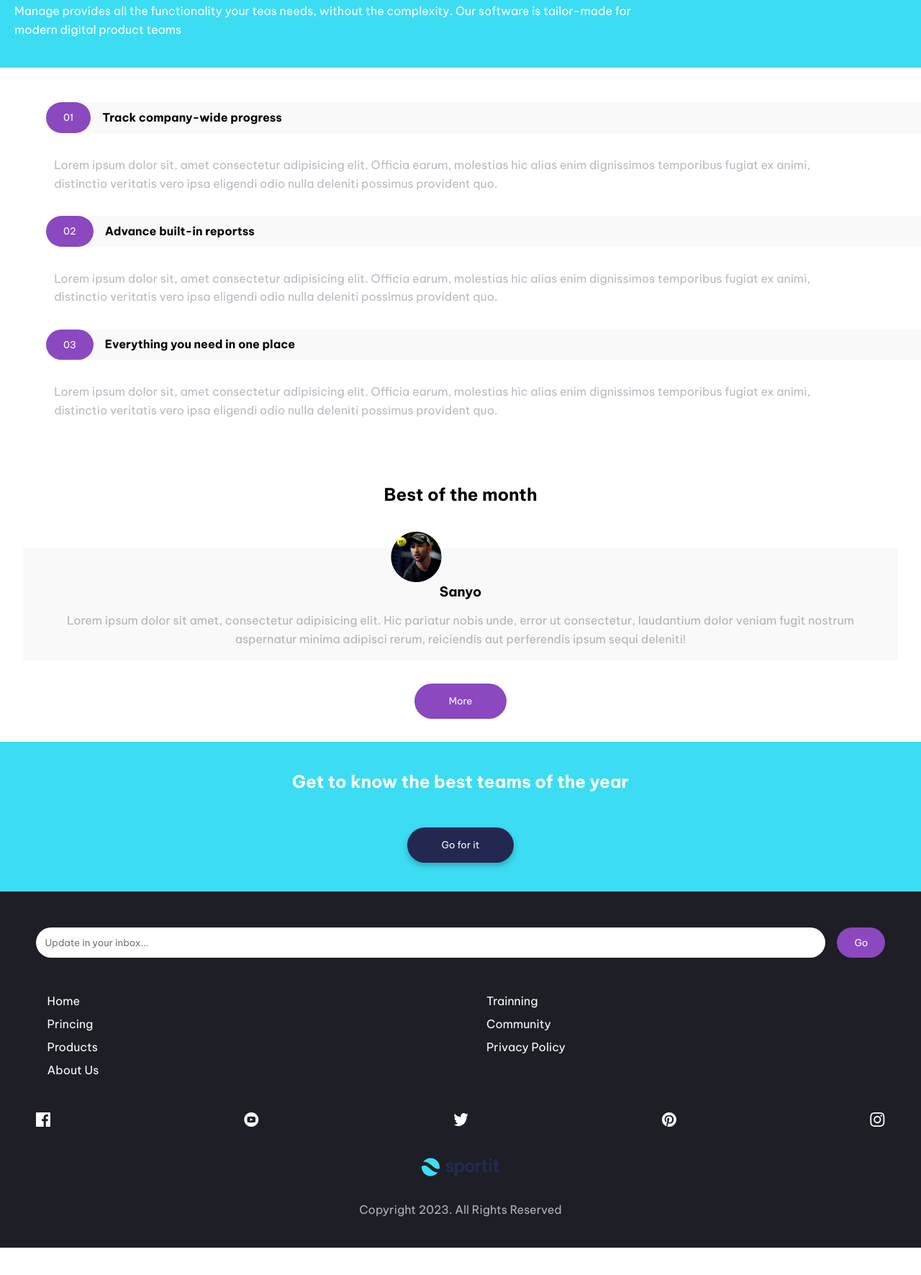
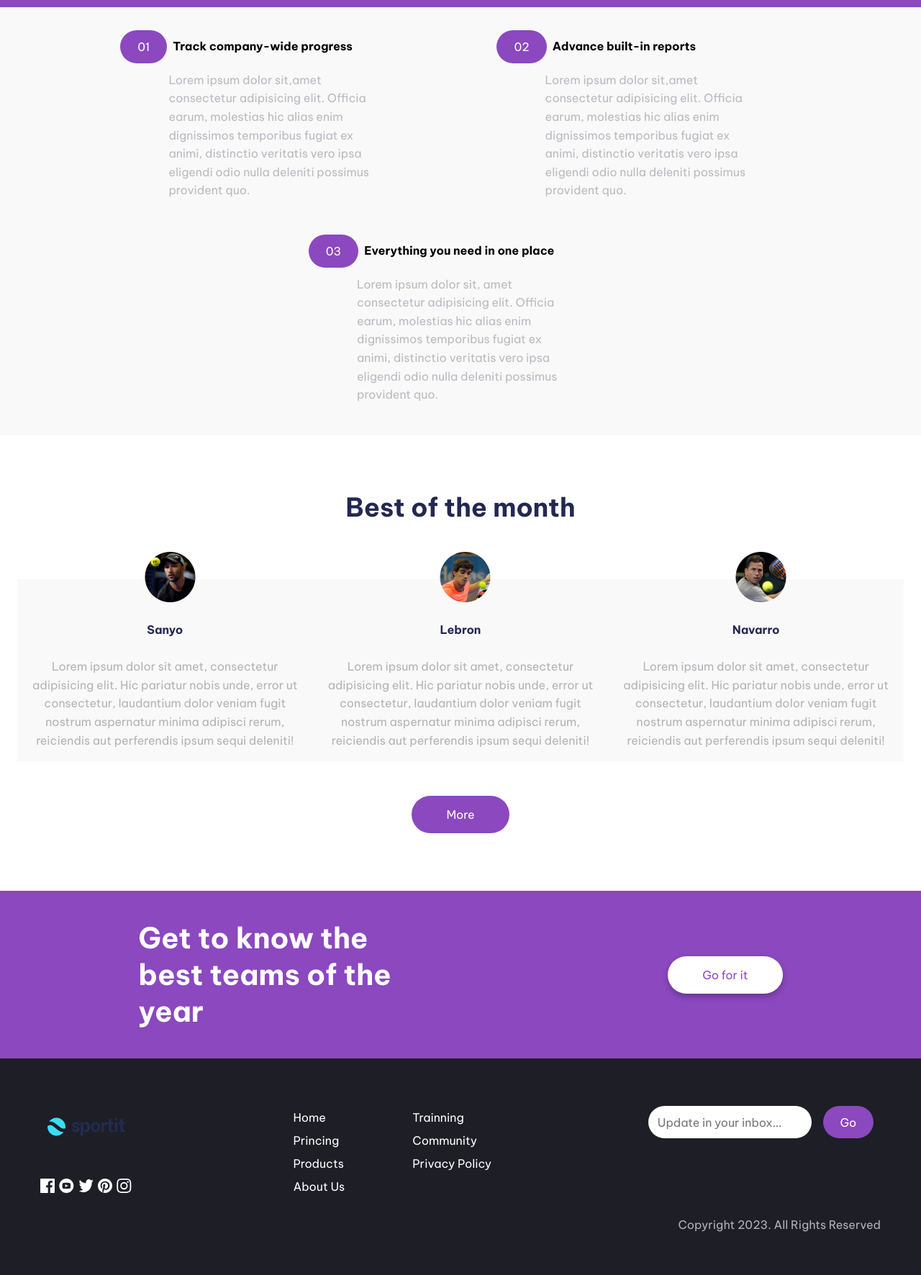
Before and after one commit to jorge4812h/Landing-Page-Sportit, a plain HTML site: page index.html in a window 1280 px wide. Shown: the part 912-2684 px from the top of the page at 72% size. Before the commit the page ends 2646 px from the top, so only its background shows below. Drawn offline with Linux system fonts and the light colour scheme.

Commit message:
Diseño Desktop y acabados finales

```diff
--- a/index.html
+++ b/index.html
@@ -12,16 +12,18 @@
 </head>
 <body>
     <header class="header-container">
-        <img src="imagenes/logo.svg" alt="Logo Sportit">
-        <input type="submit" value="Contact" class="purple-button hidden">
-        <ol class="hidden">
-            <li>Sports</li>
-            <li>Products</li>
-            <li>About Us</li>
-            <li>Trainning</li>
-            <li>Community</li>
+        <img src="imagenes/logo.svg" alt="Logo Sportit" class="logo">
+        <nav class="hidden nav-menu">
+            <ol>
+                <li class="nav-list">Sports</li>
+                <li class="nav-list">Products</li>
+                <li class="nav-list">About Us</li>
+                <li class="nav-list">Trainning</li>
+                <li class="nav-list">Community</li>
             </ol>
-        <i class="fa-solid fa-bars fa-2xl"></i>
+        </nav>
+        <input type="submit" value="Contact" class="button hidden">
+        <i class="fa-solid fa-bars fa-2xl hamburguer"></i>
     </header>
 
     <main>
@@ -31,50 +33,39 @@
             <div class="hero-texto">
                 <h1>LIVE: Follow the Telcel Huawei Mexico Open 2022 for free </h1>
                 <p>The final Open of the 2022 World Padel Tour season is underway, don't miss out on any of the action!</p>
-                <input type="submit" value="Contact" class="purple-button">
+                <input type="submit" value="Contact" class="button">
             </div>
         </section>
 
-        <div class="pro-container">
+        <section class="pro-container">
             <div class="pro-top">
                 <h2 class="pro-top-text">What´s different between pros?</h2>
-
                 <p class="pro-top-text">Manage provides all the functionality your teas needs, without the complexity. Our software is tailor-made for modern digital product teams</p>
             </div>
-            <div class="pro-middle">
                 <div class="pro-middle-container">
                     <div class="pro-card">
-                        <div class="pro-middle-title">
-                            <input type="submit" value="01" class="mini-purple-button">
-                            <p>Track company-wide progress</p>
-                        </div>
+                        <p class="pro-middle-title"><input type="submit" value="01" class="mini-button">Track company-wide progress</p>
                         <div class="pro-middle-text">
-                            <p>Lorem ipsum dolor sit, amet consectetur adipisicing elit. Officia earum, molestias hic alias enim dignissimos temporibus fugiat ex animi, distinctio veritatis vero ipsa eligendi odio nulla deleniti possimus provident quo.</p>
+                            <p class="prueba-pseudoelemento">Lorem ipsum dolor sit,</p>
                         </div>
                     </div>
                     <div class="pro-card">
-                        <div class="pro-middle-title">
-                            <input type="submit" value="02" class="mini-purple-button">
-                            <p>Advance built-in reportss</p>
-                        </div>
+                        <p class="pro-middle-title"><input type="submit" value="02" class="mini-button">Advance built-in reports</p>
                         <div class="pro-middle-text">
-                            <p>Lorem ipsum dolor sit, amet consectetur adipisicing elit. Officia earum, molestias hic alias enim dignissimos temporibus fugiat ex animi, distinctio veritatis vero ipsa eligendi odio nulla deleniti possimus provident quo.</p>
+                            <p class="prueba-pseudoelemento">Lorem ipsum dolor sit,</p>
                         </div>
                     </div>
+
                     <div class="pro-card">
-                        <div class="pro-middle-title">
-                            <input type="submit" value="03" class="mini-purple-button">
-                            <p>Everything you need in one place</p>
-                        </div>
+                        <p class="pro-middle-title"><input type="submit" value="03" class="mini-button">Everything you need in one place</p>
                         <div class="pro-middle-text">
                             <p>Lorem ipsum dolor sit, amet consectetur adipisicing elit. Officia earum, molestias hic alias enim dignissimos temporibus fugiat ex animi, distinctio veritatis vero ipsa eligendi odio nulla deleniti possimus provident quo.</p>
                         </div>
                     </div>
                 </div>
-            </div>
-        </div>
+        </section>
 
-        <div class="best-of-month">
+        <section class="best-of-month">
             <h2>Best of the month</h2>
             <div class="best-card-container">
                 <div class="best-card">
@@ -90,28 +81,27 @@
                     <p>Lorem ipsum dolor sit amet, consectetur adipisicing elit. Hic pariatur nobis unde, error ut consectetur, laudantium dolor veniam fugit nostrum aspernatur minima adipisci rerum, reiciendis aut perferendis ipsum sequi deleniti!</p>
                 </div>
                 <div class="best-card hidden">
-                    <img src="imagenes/avatar-navarro.png
-                    " alt="Jugador Navarro" class="player-image">
+                    <img src="imagenes/avatar-navarro.png" alt="Jugador Navarro" class="player-image">
                     <h3>Navarro</h3>
                     <p>Lorem ipsum dolor sit amet, consectetur adipisicing elit. Hic pariatur nobis unde, error ut consectetur, laudantium dolor veniam fugit nostrum aspernatur minima adipisci rerum, reiciendis aut perferendis ipsum sequi deleniti!</p>
                 </div>
             </div>
-            <input type="submit" value="More" class="purple-button">
-        </div>
+            <input type="submit" value="More" class="button">
+        </section>
 
-        <div class="minihero">
+        <section class="minihero">
             <h2 class="minihero-text">Get to know the best
                 teams of the year</h2>
-            <input type="submit" value="Go for it" class="dark-blue-button">
-        </div>
+            <input type="submit" value="Go for it" class="minihero-button">
+        </section>
     </main>
-    <footer class="footer-container">
-        <div class="footer-top">
+    <footer>
+        <div class="footer-container">
+            <form class="footer-input">
                 <input type="text" placeholder="Update in your inbox...">
-            <input value="Go" type="submit" class="mini-purple-button"></input>
-        </div>
-
-        <div class="footer-middle">
+                <button value="Go" type="submit" class="mini-button">Go</button>
+            </form>
+            <nav class="footer-middle">
                 <ul>
                     <li>Home</li>
                     <li>Princing</li>
@@ -124,8 +114,8 @@
                     <li>Community</li>
                     <li>Privacy Policy</li>
                 </ul>
-        </div>
-
+            </nav>
+            <div class="footer-left-side">
                 <div class="social-media-footer">
                     <div class="social-media-icons">
                         <img src="imagenes/icon-facebook.svg" alt="Facebook">
@@ -138,9 +128,9 @@
                 <div class="logo-container">
                     <img src="imagenes/logo.svg" alt="Logo Sportit">
                 </div>
-
-        <p>Copyright 2023. All Rights Reserved</p>
-
+            </div>
+        </div>
+        <p class="footer-text">Copyright 2023. All Rights Reserved</p>
     </footer>
 
 </body>
--- a/styles.css
+++ b/styles.css
@@ -2,12 +2,30 @@
     margin: 0;
     padding: 0;
     box-sizing: border-box;
-    font-family: 'Be Vietnam Pro';
+    font-family: 'Be Vietnam Pro', sans-serif;
+    font-size: 16px;
+}
+
+p{
+    line-height: 1.6rem;
+    font-weight: 400;
+}
+
+h2{
+    font-weight: 700;
 }
 
 .hidden{
     display: none;
 }
+
+main{
+    display: flex;
+    flex-direction: column;
+    gap: 3rem;
+}
+
+/* Header */
 
 .header-container{
     display: flex;
@@ -17,48 +35,54 @@
     padding: 2rem 1rem;
 }
 
-p{
-    line-height: 1.6rem;
-}
-
 /*Hero*/
 
 .hero-container{ /*Se divide en 2 secciones el hero, 1 por la imagen y la 2da por el texto*/
     display: flex;
     flex-direction: column;
-    justify-content: center;
     align-items: center;
     gap: 2rem;
     margin: 1.8rem;
 }
 
 .imagen-hero{ /* Brinda maximo de tamaño*/
-    max-width: 400px ;
-    max-height: 341px;
+    width: 100%;
+    max-width: 540px;
+
 }
 
 .hero-texto{
     display: flex;
     flex-direction: column;
-    justify-content: center;
     align-items: end;
+    gap: 1.2rem;
+    padding: 1rem;
     text-align: end;
-    padding: 1rem;
-    gap: 1.2rem;
 }
 
 .hero-texto h1{ /*Pendiente de corregir tamaño de imagen*/
     font-size: 45px;
+    font-weight: 700;
     color: #232851;
 }
 
-.purple-button,.mini-purple-button{
+.button,.mini-button{
     background-color: #8B48BF;
+    border: none;
     color: white;
-    border: none;
+
 }
 
-.purple-button, .dark-blue-button{
+.button, .minihero-button, .mini-button{
+    transition: 1s all;
+}
+
+.button:hover,.mini-button:hover , .minihero-button:hover{
+    transform: scale(1.1);
+
+}
+
+.button, .minihero-button{
     border-radius: 2rem;
     padding: 1rem 3rem;
 }
@@ -68,7 +92,6 @@ p{
 .pro-top{
     display: flex;
     flex-direction: column;
-    justify-content: center;
     gap: 3.1rem;
     background-color: #3CDDF3;
     color: white;
@@ -76,60 +99,50 @@ p{
 }
 
 .pro-top-text, .minihero-text{
-    width: 70vw;
+    width: 75%;
     text-align: left;
+
+}
+
+.pro-top h2{
+    font-size: 2.2rem;
 }
 
 /*Pro-Middle*/
 
-.pro-middle{
-    display: flex;
-    justify-content: flex-end;
-    margin-top: 3rem;
-    margin-bottom: 3rem;
-}
-
 .pro-middle-container{
     display: flex;
     flex-direction: column;
-    align-items: flex-end;
-    justify-content: flex-end;
-    gap: 1.3rem;
-    width: 95%;
+    gap: 2.3rem;
+    margin-top: 5rem;
+    margin-left: 2rem;
 }
 
 /* Enunciado de la lista de Pro*/
 
-.mini-purple-button{
+.mini-button{
     border-radius: 1.8rem;
     padding: 0.8rem 1.5rem;
 }
 
 .pro-middle-title{
+    background-color: rgb(249, 249, 249);
+    border-radius: 1.8rem 0rem 0rem 1.8rem;
+    font-weight:700;
     display: flex;
-    flex-direction: row;
     align-items: center ;
-    background-color: rgb(249, 249, 249);
     gap:0.5rem;
-    border-radius: 1.8rem 0rem 0rem 1.8rem;
+
 }
 
-.pro-middle-title p{
-    padding: 0.5rem;
-    font-weight:700;
-}
-
-/*Contenido de cada lista de Pro*/
-
-.pro-card{
-    display: flex;
-    flex-direction: column;
-    gap: 1.3rem;
-}
 .pro-middle-text{
     color: #B9B9C1;
     padding: 0.7rem;
     width: 90%;
+}
+
+.prueba-pseudoelemento::after{
+    content: "amet consectetur adipisicing elit. Officia earum, molestias hic alias enim dignissimos temporibus fugiat ex animi, distinctio veritatis vero ipsa eligendi odio nulla deleniti possimus provident quo.";
 }
 
 /* Best pf the month (Testimonios)*/
@@ -137,22 +150,31 @@ p{
 .best-of-month{
     display: flex;
     flex-direction: column;
-    justify-content: center;
     align-items: center;
-    gap: 1rem;
-    padding: 1rem;
+    gap: 2rem;
+    padding: 1rem 0.5rem;
+}
+
+.best-of-month h2, h3{
+    color: #232851;
+    padding: 0.8rem;
 }
 
 .best-of-month h2{
-    padding: 0.8rem;
+    font-size: 36px;
+}
+
+
+.best-of-month{
+    font-size: 40px;
 }
 
 /*Best Card*/
 
 .best-card-container{
     display: flex;
+    margin-top: 1rem;
     padding: 1rem;
-    margin-top: 1rem;
 }
 
 .best-card{
@@ -164,18 +186,18 @@ p{
 }
 
 .best-card p{
+    color:#B3B2B7;
+    margin: 0 auto;
+    padding-top: 1rem;
     text-align: center;
-    margin: 0 auto;
     width: 95%;
-    padding-top: 1rem;
-    color:#B3B2B7
 }
 .player-image{
     position: absolute;
     /* Valores para desktop: top: -50%;
     left: 46%; */
+    left: 40%;
     top: -15%;
-    left: 42%;
 }
 
 /* Mini hero*/
@@ -183,7 +205,6 @@ p{
 .minihero{
     display: flex;
     flex-direction: column;
-    justify-content: center;
     align-items: center;
     gap: 3.1rem;
     background-color: #3CDDF3;
@@ -192,45 +213,51 @@ p{
     padding: 2.5rem 3.1rem;
 }
 
-.dark-blue-button{
+.minihero-button{
     background-color: #232851;
     border: none;
+    box-shadow: 0px 4px 8px rgba(0, 0, 0, 0.25);
     color: white;
-    box-shadow: 0px 4px 8px rgba(0, 0, 0, 0.25);
 }
 
 .minihero-text{
+    font-size: 2.5rem;
     text-align: center;
 }
 
 /* Footer */
 
 /* Footer Top*/
-.footer-container{
+
+footer{
     background-color: #1E1E26;
     display: flex;
     flex-direction: column;
-    gap: 1.5rem;
     padding: 2.5rem;
 }
 
-.footer-top, .logo-container{
+.footer-container{
     display: flex;
-    justify-content: space-evenly;
-    gap: 1rem;
+    flex-direction: column;
+    gap: 1.5rem;
+
 }
 
-.footer-top, .logo-container, .footer-middle, .social-media-footer{
+.footer-input, .logo-container{
+    display: flex;
+    gap: 1rem;
+    justify-content: space-evenly;
+}
+
+.footer-input, .logo-container, .footer-middle{
     padding: 0.6rem;
 }
 
-.footer-top :first-child{
-    background-color: #ffffff;
-    color: rgb(249, 249, 249);
+.footer-input :first-child{
     border: none;
     border-radius: 1.5rem;
+    flex-grow: 1;
     padding: 0.8rem;
-    flex-grow: 1;
 }
 
 /* Footer Middle*/
@@ -242,13 +269,19 @@ p{
 }
 
 .footer-middle ul{
+    color: white;
     list-style-type: none;
-    color: white;
     padding-left: 1rem;
 }
 
 li{
     line-height: 2rem;
+}
+
+.footer-left-side{
+    display: flex;
+    flex-direction: column;
+    gap: 1rem;
 }
 
 /*Social Media Footer*/
@@ -258,7 +291,153 @@ li{
     justify-content: space-between;
 }
 
-.footer-container p{
+.footer-text{
     color:#B3B2B7;
-    margin: auto;
+    text-align: center;
+    padding-top: 1rem;
 }
+
+/* Medi Querys: Se aplicara 760px como punto de quiebre*/
+
+@media (min-width:768px) {
+
+    .hidden{
+        display: inline;
+    }
+
+    /*Ajuste Header*/
+
+    .header-container{
+        justify-content: space-evenly;
+    }
+
+    .header-container i{
+        display: none;
+    }
+
+    .nav-menu ol{
+        list-style-type: none;
+        display: flex;
+        flex-direction: row;
+        gap: 1.5rem;
+    }
+
+    .header-container input{
+        box-shadow: 0px 4px 8px rgba(0, 0, 0, 0.25);
+    }
+
+
+
+    .nav-list:hover, .best-of-month input:hover{
+        opacity:calc(0.5);
+        cursor: pointer;
+    }
+
+    /* Ajuste Hero */
+
+    .hero-container{ /*Se divide en 2 secciones el hero, 1 por la imagen y la 2da por el texto*/
+        flex-direction: row;
+        flex-wrap: wrap;
+        justify-content: center;
+        gap: 6rem;
+        margin: 3rem;
+
+    }
+
+    .imagen-hero{ /* Brinda maximo de tamaño*/
+        width: 60%;
+        max-width: 540px;
+    }
+
+    .hero-texto{
+        width: 40%;
+        padding: 0rem;
+    }
+
+    /* Ajuste Pro Section */
+
+    .pro-top, .minihero{
+        background-color: #8B48BF;
+        align-items: center;
+        flex-direction: row;
+        justify-content: space-around;
+        gap: 6rem;
+    }
+
+    .pro-top-text, .minihero-text{
+        width: 30%;
+        text-align: left;
+    }
+
+    /* Pro Middle */
+
+    .pro-middle-container{
+        background-color: rgb(249, 249, 249);
+        flex-direction: row;
+        flex-wrap: wrap;
+        justify-content: center;
+        align-items: center;
+        margin: auto;
+        padding: 2rem;
+    }
+
+    .pro-card{
+        flex-basis: 40%;
+        padding-inline: 2rem;
+    }
+
+    .pro-middle-container :nth-child(3){
+        flex-basis: 40%;
+        display: flex;
+        flex-direction: column;
+    }
+
+    .pro-middle-text p{
+        padding-left: 3.5rem;
+    }
+
+    /* Best of Month*/
+    .player-image{
+        left: 43%;
+    }
+
+    .best-card{
+        align-self: flex-end;
+    }
+
+    /* Minihero */
+    .minihero-button{
+        background-color: white;
+        color: #8B48BF;
+    }
+
+    /* Footer */
+
+    footer{
+        padding: 3.5rem;
+    }
+
+    .footer-container{
+        flex-direction: row;
+        justify-content: space-between;
+    }
+
+    .footer-input{
+        order: 1;
+        align-self: flex-start;
+    }
+
+    .footer-left-side{
+        order: -1;
+        justify-content: space-around;
+    }
+
+    .footer-text{
+        margin: 0;
+        text-align: right;
+    }
+
+    .social-media-footer{
+        order: 1;
+    }
+}
```
Lines whose indentation alone changed are shown as unchanged.
